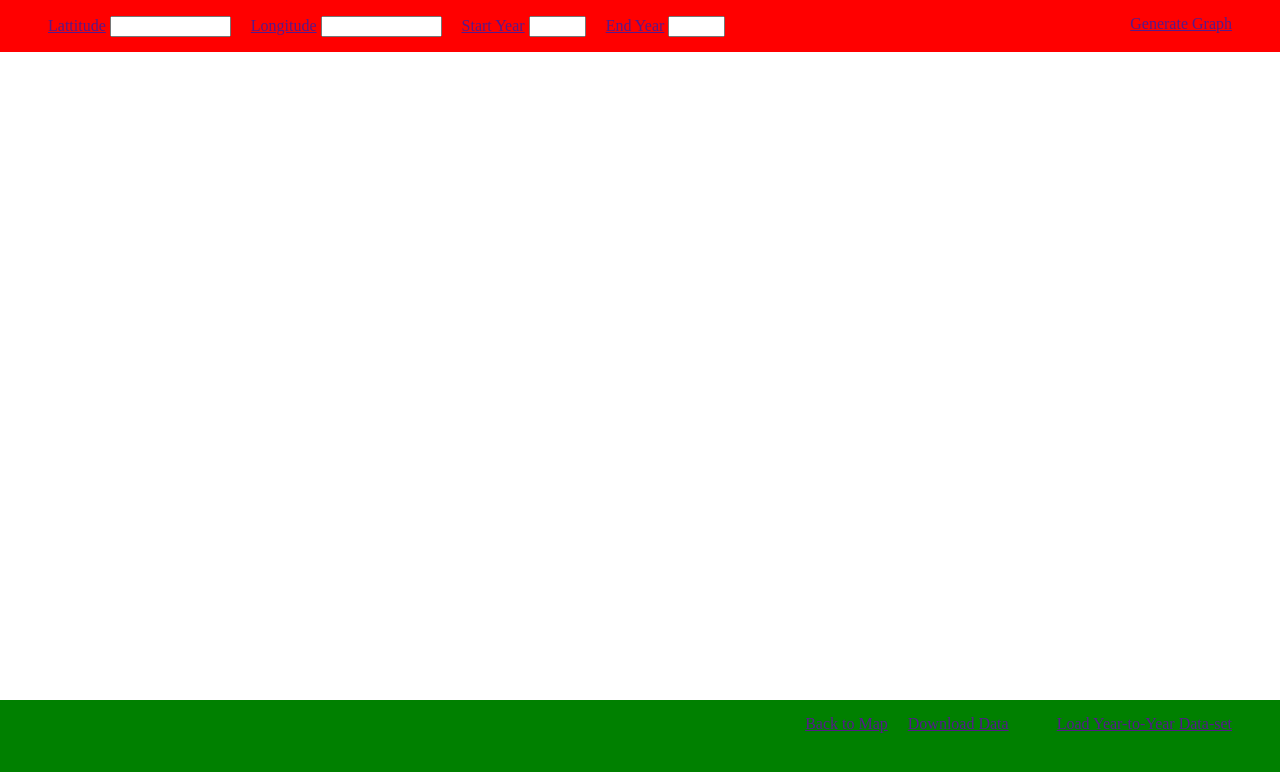
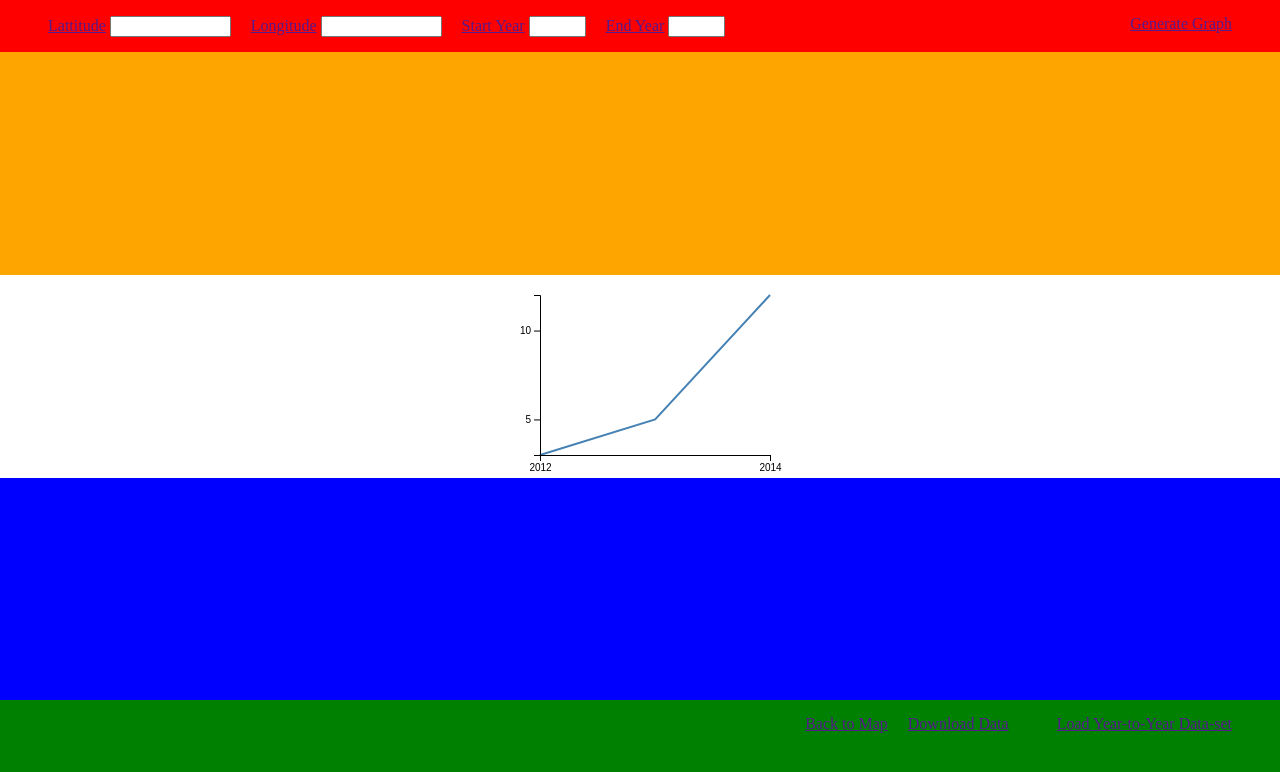
Before and after one commit to dl77sea/temp05, a plain HTML site: page index.html in a window 1280 px wide. Drawn offline with nearby package versions, Linux system fonts and the light colour scheme; some packages are replaced by stand-ins of ours.

Commit message:
pieces in place

```diff
--- a/contentGraph/contentGraph.html
+++ b/contentGraph/contentGraph.html
@@ -1,10 +1,11 @@
 
 
 
-<div class="contain">
+<div class="contain" style="align-items: center">
   <div class="push-content-top" style="flex: 1 0 auto"></div>
   <!-- <div id="map" class="map-style"></div> -->
-  <svg id="visualisation" width="700" height="300" style="display: none"></svg>
+  <!-- <svg id="visualisation" width="700" height="300" style="display: none"></svg> -->
   <!-- <div style="background-color: grey; height: 100%;"></div> -->
+  <div id="d3-content"></div>
   <div class="push-content-bottom" style="height: 100px; flex: 1 0 auto"></div>
 </div>
--- a/contentGraph/contentGraph.js
+++ b/contentGraph/contentGraph.js
@@ -0,0 +1,113 @@
+angular.module('app').component('contentGraph', {
+  templateUrl: './contentGraph/contentGraph.html',
+  controller: ContentGraph
+  // bindings: {}
+})
+
+
+// Toolbar.$inject = ['serviceSvg','serviceCase', 'servicePartition']
+// function Toolbar(serviceSvg, serviceCase, servicePartition) {
+
+function ContentGraph() {
+  var ctrl = this
+  // ctrl.map = null
+
+  ctrl.$onInit = function() {
+    console.log("content map init")
+    /*start d3 append*/
+    // set the dimensions and margins of the graph
+    // var margin = {top: 20, right: 50, bottom: 30, left: 50},
+    var margin = {
+        top: 20,
+        right: 20,
+        bottom: 20,
+        left: 50
+      },
+      width = 300 - margin.left - margin.right,
+      height = 200 - margin.top - margin.bottom;
+
+    // parse the date / time
+    // var parseTime = d3.timeParse("%d-%b-%y");
+    var parseTime = d3.timeParse("%Y");
+    // set the ranges
+    var x = d3.scaleTime().range([0, width]);
+    var y = d3.scaleLinear().range([height, 0]);
+
+    // define the line
+    var valueline = d3.line()
+      .x(function(d) {
+        return x(d.snarf);
+      })
+      .y(function(d) {
+        return y(d.blarf);
+      });
+
+    // append the svg obgect to the body of the page
+    // appends a 'group' element to 'svg'
+    // moves the 'group' element to the top left margin
+    // var svg = d3.select("body").append("svg")
+    var svg = d3.select("#d3-content").append("svg")
+      .attr("width", width + margin.left + margin.right)
+      .attr("height", height + margin.top + margin.bottom)
+      .append("g")
+      .attr("transform",
+        "translate(" + margin.left + "," + margin.top + ")");
+
+    // Get the data
+    // d3.csv("test00.csv", function(error, data) {
+    d3.csv("test00.csv", function(error, data) {
+      // if (error) throw error;
+
+      // format the data
+      // data.forEach(function(d) {
+      //     d.snarf = parseTime(d.snarf);
+      //     console.log("parseTime from forEach: ", d.snarf)
+      //     d.blarf = +d.blarf;
+      // });
+
+      data = [{
+        snarf: "2012",
+        blarf: 3
+      }, {
+        snarf: "2013",
+        blarf: 5
+      }, {
+        snarf: "2014",
+        blarf: 12
+      }]
+      data.forEach(function(d) {
+        d.snarf = parseTime(d.snarf);
+        console.log("parseTime from forEach: ", d.snarf)
+        // d.blarf = +d.blarf;
+      });
+
+      // Scale the range of the data
+      x.domain(d3.extent(data, function(d) {
+        return d.snarf;
+      }));
+      // y.domain([0, d3.max(data, function(d) { console.log("--",d); return d.blarf; })]);
+      y.domain(d3.extent(data, function(d) {
+        console.log("--", d);
+        return d.blarf;
+      }));
+      console.log("this is the data: ", data)
+      // data = [{snarf: 2012, blarf: 3},{snarf: 2013, blarf: 5},{snarf: 2014, blarf: 12}]
+      console.log("this is the data: ", data)
+      // Add the valueline path.
+      svg.append("path")
+        .data([data])
+        .attr("class", "line")
+        .attr("d", valueline);
+
+      // Add the X Axis
+      svg.append("g")
+        .attr("transform", "translate(0," + height + ")")
+        .call(d3.axisBottom(x).ticks(1));
+
+      // Add the Y Axis
+      svg.append("g")
+        .call(d3.axisLeft(y).ticks(2));
+    });
+    /*end d3 append*/
+  }
+}
--- a/contentMap/contentMap.js
+++ b/contentMap/contentMap.js
@@ -14,7 +14,7 @@ function ContentMap() {
 
 
   ctrl.$onInit = function() {
-    console.log("content map init")
+    console.log("content graph init")
 
     map = new google.maps.Map(document.getElementById('map'), {
       center: {
--- a/index.html
+++ b/index.html
@@ -9,12 +9,13 @@
 
   <script defer src="https://ajax.googleapis.com/ajax/libs/angularjs/1.6.5/angular.min.js"></script>
 
-  <!-- <script defer src="https://d3js.org/d3.v4.min.js"></script> -->
+  <script defer src="https://d3js.org/d3.v4.min.js"></script>
   <!-- <script defer src="./d301.js"></script> -->
-
+  <script defer src="https://maps.googleapis.com/maps/api/js?key=AIzaSyA7bNLwbzw_l83pmbbFCijjobGIasAQI7M"></script>
   <script defer src="./index.js"></script>
   <script defer src="./toolbar/toolbar.js"></script>
   <script defer src="./contentMap/contentMap.js"></script>
+  <script defer src="./contentGraph/contentGraph.js"></script>
   <script defer src="./footer/footer.js"></script>
 </head>
 
@@ -25,7 +26,8 @@
     <!-- <div id="content-map"> -->
 
 
-    <content-map></content-map>
+    <!-- <content-map></content-map> -->
+    <content-graph></content-graph>
 
 
   <!-- </div style="display: none"> -->
```
